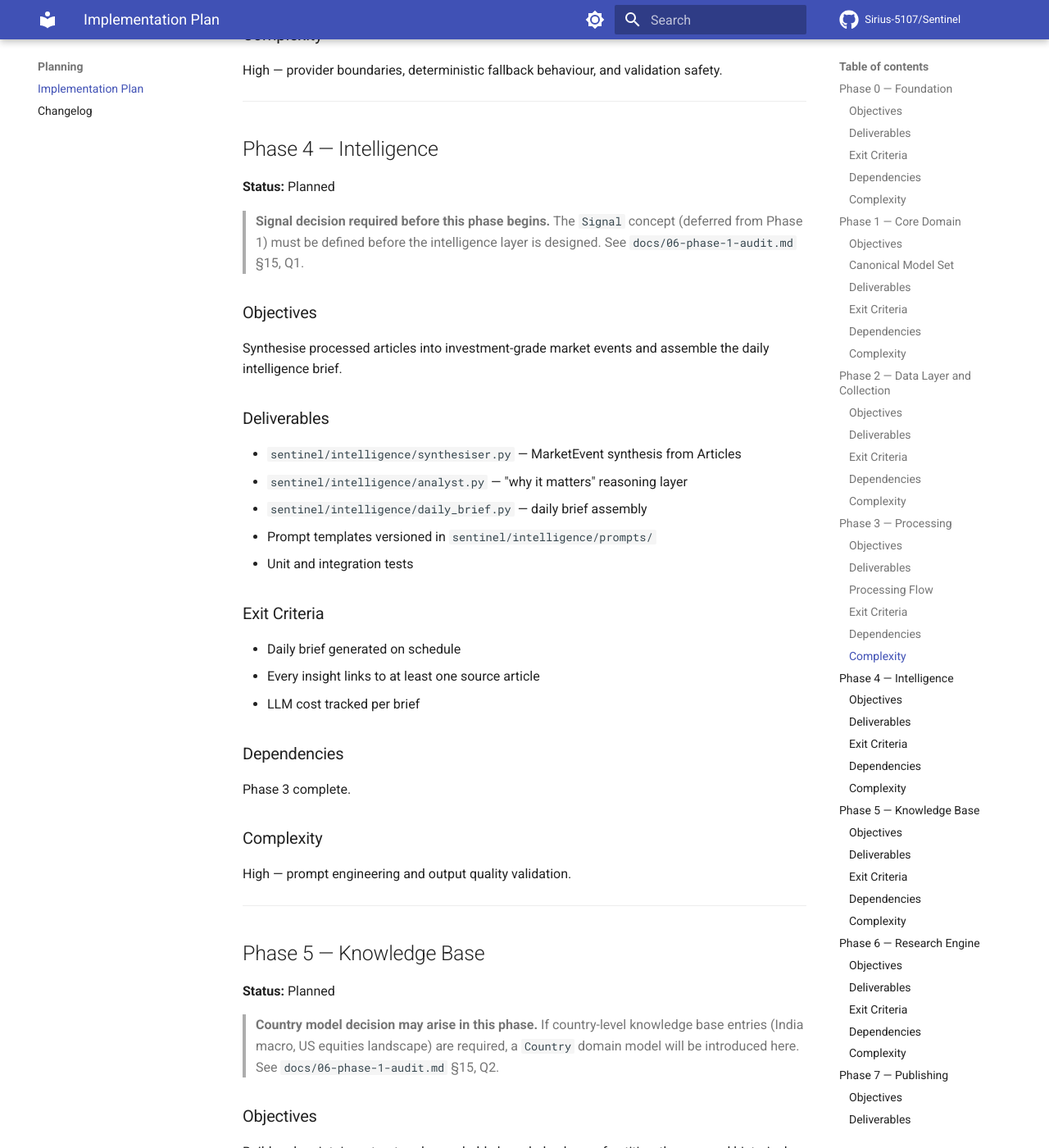
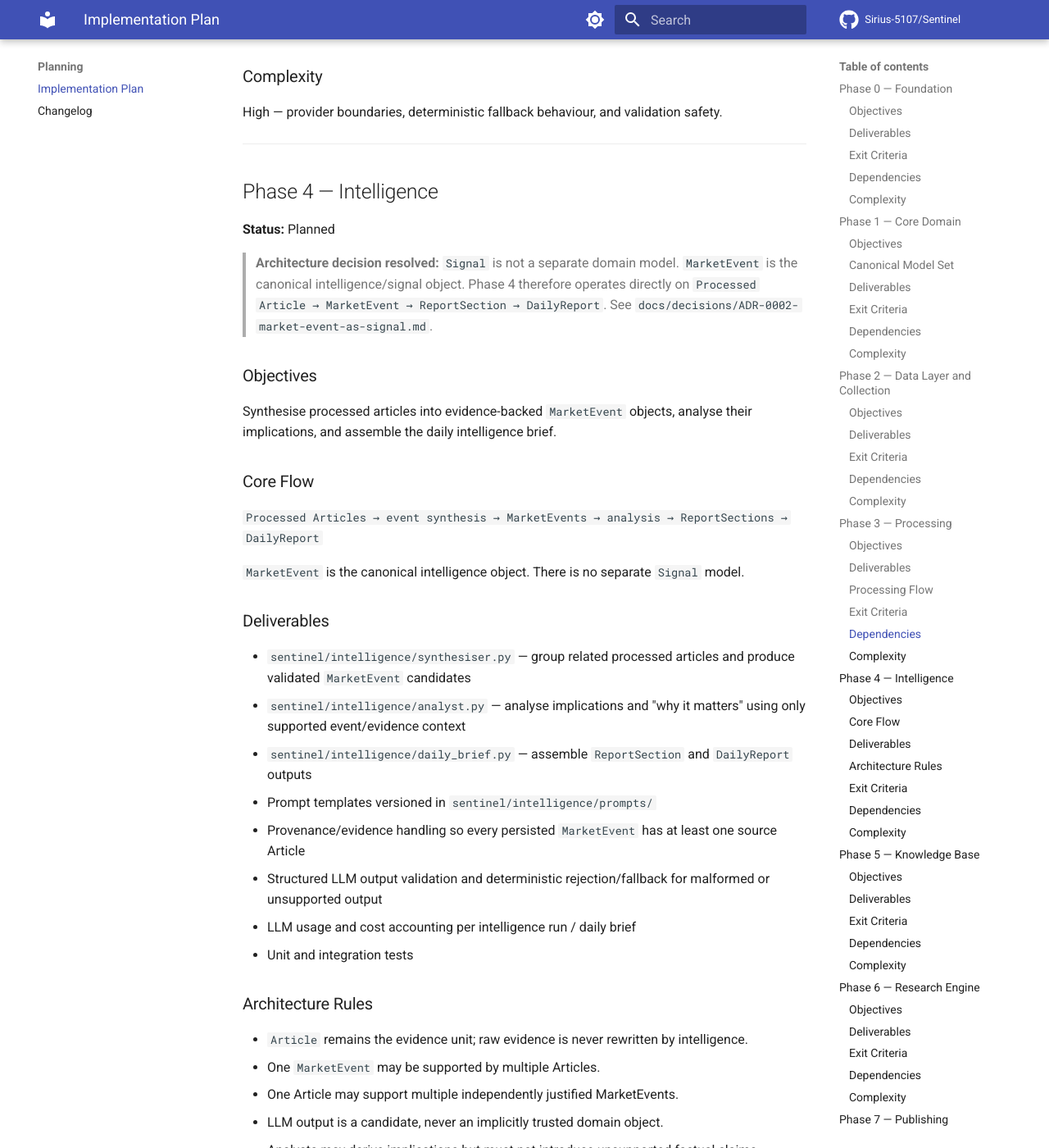
Before and after one commit to Sirius-5107/Sentinel, an MkDocs documentation site: the page built from docs/20-implementation-plan.md, in a window 1280 px wide and 1400 px high, scrolled down 6333 px. Shown: the whole window at 82% size. Built offline with MkDocs 1.6.1 and Material for MkDocs 9.7.7, drawn with Linux system fonts in a browser that asks for light colours; comment, search, counter and statistics services are not loaded; some of the changed text lies outside the part shown.

Commit message:
docs: resolve phase 4 signal architecture

```diff
--- a/docs/20-implementation-plan.md
+++ b/docs/20-implementation-plan.md
@@ -2,7 +2,7 @@
 
 This document describes the phased delivery of Sentinel. Each phase has clear objectives, deliverables, exit criteria, dependencies, and a complexity estimate. Phases are sequential — the exit criteria of each phase must be met before the next begins.
 
-> **Reconciliation note (2026-08-16):** This document was updated to reflect the canonical Phase 1 scope as defined in `docs/05-contracts.md`, which supersedes the original Phase 1 deliverables list. Specifically: (a) persistence moves to Phase 2; (b) stale model names (`Entity`, `Event`, `Signal`, `Report`) are replaced with the concrete implemented models; (c) `Signal` and `Country` are formally deferred; (d) Phase 0 status corrected to Complete. See `docs/06-phase-1-audit.md` for the full reconciliation audit.
+> **Reconciliation note (2026-08-16):** This document was updated to reflect the canonical Phase 1 scope as defined in `docs/05-contracts.md`, which supersedes the original Phase 1 deliverables list. Specifically: (a) persistence moves to Phase 2; (b) stale model names (`Entity`, `Event`, `Signal`, `Report`) are replaced with the concrete implemented models; (c) `Signal` and `Country` were initially deferred. The Phase 4 architecture decision now formally resolves `Signal` as a conceptual term only: `MarketEvent` is the canonical intelligence/signal object. `Country` remains deferred to Phase 5. See `docs/decisions/ADR-0002-market-event-as-signal.md`.
 
 ---
 
@@ -66,7 +66,7 @@ The following twelve models are the authoritative Phase 1 domain model, as speci
 | `PipelineRun` | End-to-end pipeline execution audit record |
 | `Task` | Atomic unit of work within a pipeline run |
 
-> **Deferred — `Signal`:** The term `Signal` appears in earlier documentation but has no formal model definition. Its intended meaning (synonym for MarketEvent, curated subset, or intermediate layer) is unresolved. Decision is deferred to Phase 4 (Intelligence). See `docs/06-phase-1-audit.md` §15.
+> **Resolved — `Signal`:** `Signal` is a conceptual term, not a domain model. `MarketEvent` is Sentinel's canonical intelligence/signal object. Do not introduce a separate `Signal` model or intermediate signal layer unless a future architecture decision establishes a distinct semantic need. See `docs/decisions/ADR-0002-market-event-as-signal.md`.
 
 > **Deferred — `Country`:** A `Country` knowledge-base entity may be needed for Phase 5. The `CountryCode` value object is sufficient for Phase 1. A full `Country` model will be introduced only if Phase 5 use cases require it.
 
@@ -183,22 +183,43 @@ High — provider boundaries, deterministic fallback behaviour, and validation s
 
 **Status:** Planned
 
-> **Signal decision required before this phase begins.** The `Signal` concept (deferred from Phase 1) must be defined before the intelligence layer is designed. See `docs/06-phase-1-audit.md` §15, Q1.
+> **Architecture decision resolved:** `Signal` is not a separate domain model. `MarketEvent` is the canonical intelligence/signal object. Phase 4 therefore operates directly on `Processed Article → MarketEvent → ReportSection → DailyReport`. See `docs/decisions/ADR-0002-market-event-as-signal.md`.
 
 ### Objectives
-Synthesise processed articles into investment-grade market events and assemble the daily intelligence brief.
+Synthesise processed articles into evidence-backed `MarketEvent` objects, analyse their implications, and assemble the daily intelligence brief.
+
+### Core Flow
+`Processed Articles → event synthesis → MarketEvents → analysis → ReportSections → DailyReport`
+
+`MarketEvent` is the canonical intelligence object. There is no separate `Signal` model.
 
 ### Deliverables
-- `sentinel/intelligence/synthesiser.py` — MarketEvent synthesis from Articles
-- `sentinel/intelligence/analyst.py` — "why it matters" reasoning layer
-- `sentinel/intelligence/daily_brief.py` — daily brief assembly
+- `sentinel/intelligence/synthesiser.py` — group related processed articles and produce validated `MarketEvent` candidates
+- `sentinel/intelligence/analyst.py` — analyse implications and "why it matters" using only supported event/evidence context
+- `sentinel/intelligence/daily_brief.py` — assemble `ReportSection` and `DailyReport` outputs
 - Prompt templates versioned in `sentinel/intelligence/prompts/`
+- Provenance/evidence handling so every persisted `MarketEvent` has at least one source Article
+- Structured LLM output validation and deterministic rejection/fallback for malformed or unsupported output
+- LLM usage and cost accounting per intelligence run / daily brief
 - Unit and integration tests
 
+### Architecture Rules
+- `Article` remains the evidence unit; raw evidence is never rewritten by intelligence.
+- One `MarketEvent` may be supported by multiple Articles.
+- One Article may support multiple independently justified MarketEvents.
+- LLM output is a candidate, never an implicitly trusted domain object.
+- Analysts may derive implications but must not introduce unsupported factual claims.
+- Phase 4 does not introduce `Signal`, `Insight`, or other generic intelligence models.
+- Persistence and external providers remain behind the existing application-layer boundaries.
+
 ### Exit Criteria
-- Daily brief generated on schedule
-- Every insight links to at least one source article
-- LLM cost tracked per brief
+- Every persisted `MarketEvent` has at least one source Article
+- Related Articles can be synthesised into a single event without losing provenance
+- Invalid or unsupported LLM output cannot bypass domain validation
+- ReportSections and DailyReports are assembled deterministically from validated events
+- Every report insight/section can be traced to one or more source Articles through its MarketEvents
+- LLM usage and cost are tracked for each intelligence run / daily brief
+- Re-running the same input is idempotent or produces a documented deterministic reconciliation path
 
 ### Dependencies
 Phase 3 complete.
```
